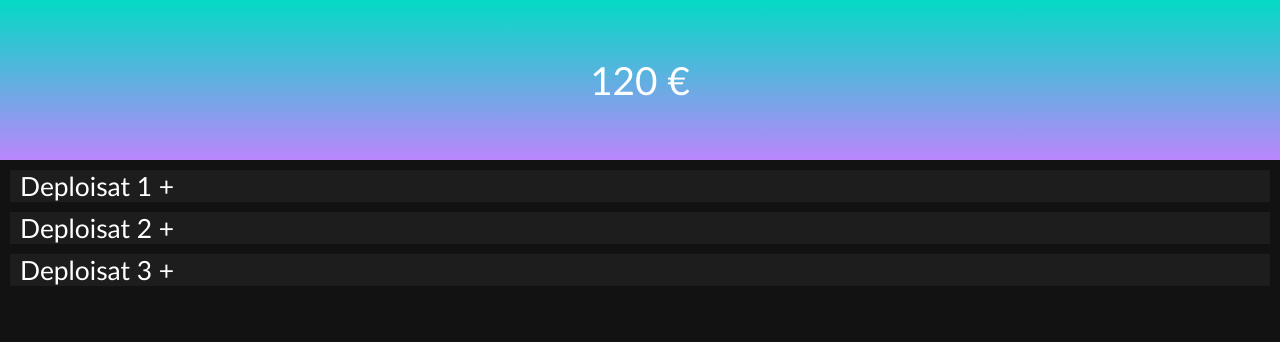
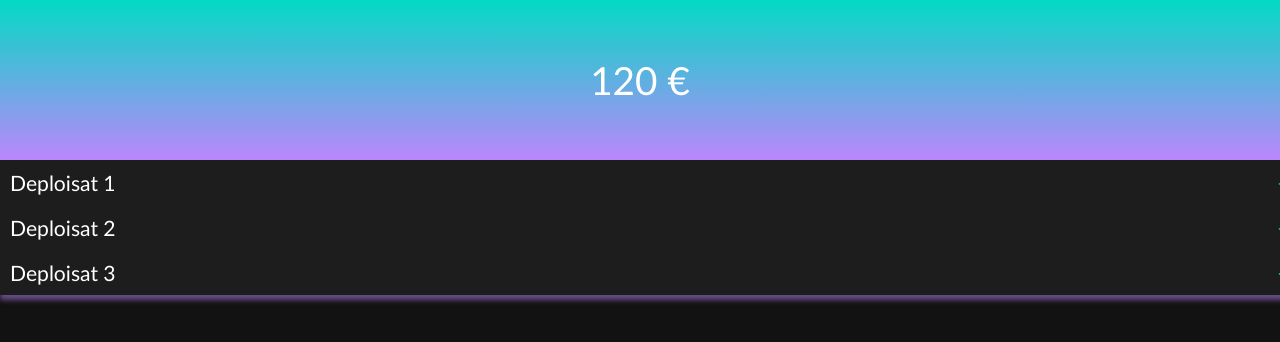
Before and after one commit to Chamoniix/cagnotte, an Angular app: page / in a window 1280 px wide. Shown: the top 342 px of the page. Built offline with nearby package versions, Linux system fonts and the light colour scheme.

Commit message:
2 files modified

```diff
--- a/src/app/components/partie/partie.component.html
+++ b/src/app/components/partie/partie.component.html
@@ -1,9 +1,11 @@
-<h1>{{partie.typePartie}} <span>{{partie.date}}</span> <span class="plus" (click)="tooglePartie()">+</span> </h1>
+<div class="partie-container">
+  <h1>{{partie.typePartie}} <span>{{partie.date}}</span> <span class="plus" (click)="tooglePartie()">+</span> </h1>
 
-<div *ngIf="deployed" class="content">
-  <p> GAGNANT : {{getGagnant()}}</p>
+  <div *ngIf="deployed" class="content">
+    <p> GAGNANT : {{getGagnant()}}</p>
 
-  <div *ngFor="let res of partie.resultats" class="detail">
-    <p *ngIf="res.joueurPreneur !== undefined">{{res.joueurDonneur.prenom}} -> {{res.joueurPreneur.prenom}} <span>{{res.somme}}€</span></p>
+    <div *ngFor="let res of partie.resultats" class="detail">
+      <p *ngIf="res.joueurPreneur !== undefined">{{res.joueurDonneur.prenom}} -> {{res.joueurPreneur.prenom}} <span>{{res.somme}}€</span></p>
+    </div>
   </div>
 </div>
--- a/src/app/components/partie/partie.component.scss
+++ b/src/app/components/partie/partie.component.scss
@@ -1,18 +1,23 @@
 :host {
   color: white;
 
+  .partie-container {
+    background-color: var(--light-gray);
+    box-shadow: 0px 5px 5px 0px rgba(187,134,252,0.5);
+
     h1 {
       font-weight: 400;
-    font-size: 1.5rem;
-    background-color: var(--light-gray);
-    margin: 10px 30px 10px 10px;
-    padding: 0 10px;
+      font-size: 1.2rem;
+      padding: 10px;
+      margin: 0;
 
       span {
 
         &.plus {
+          color: var(--secondary);
           cursor: pointer;
           display: inline-block;
+          float: right;
 
           &:hover {
             transform: rotate(90deg);
@@ -22,7 +27,8 @@
       }
     }
 
-  .detail {
-
+    .content {
+      font-size: .8rem;
     }
   }
+}
```
Lines whose indentation alone changed are shown as unchanged.
